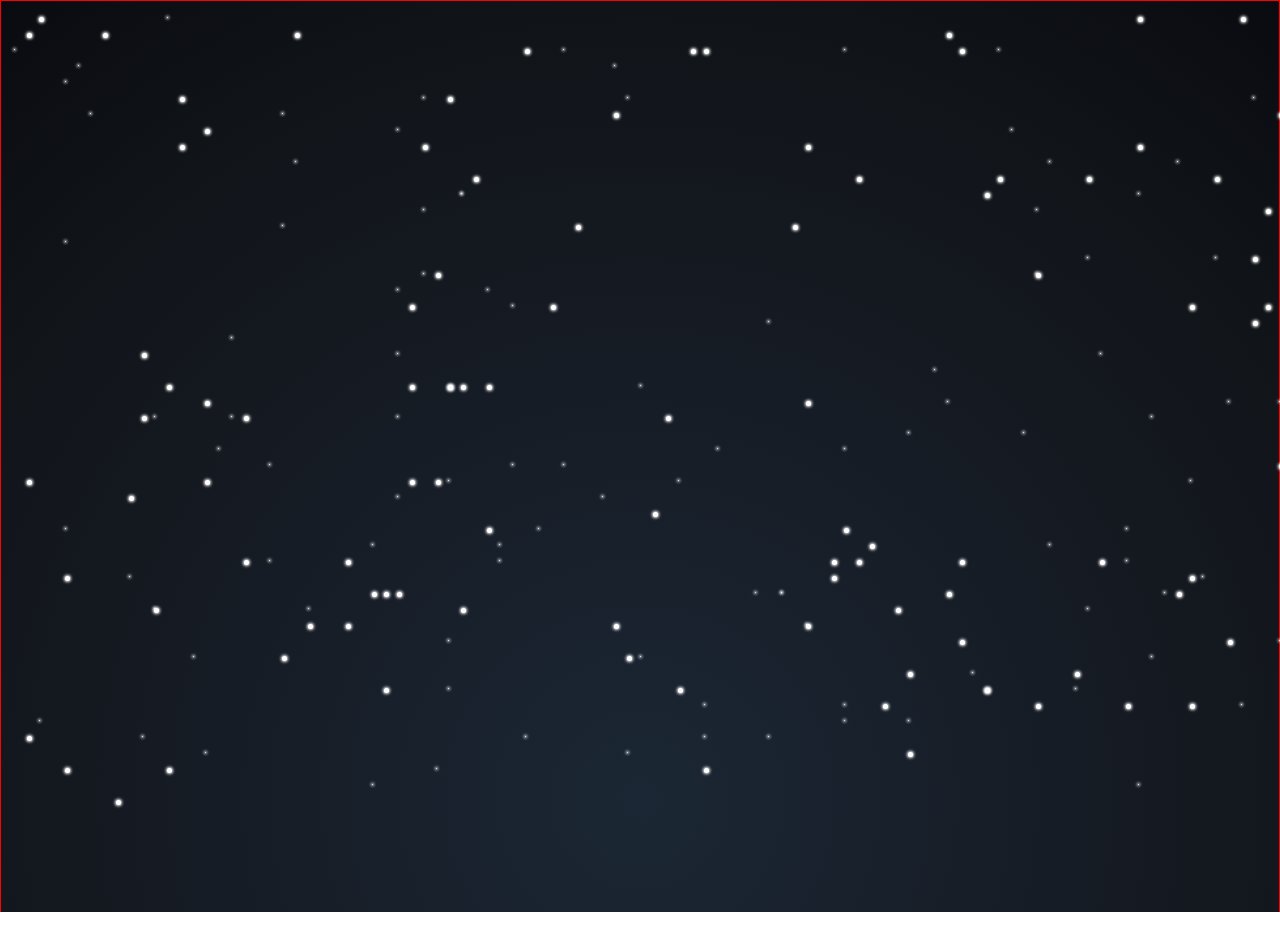
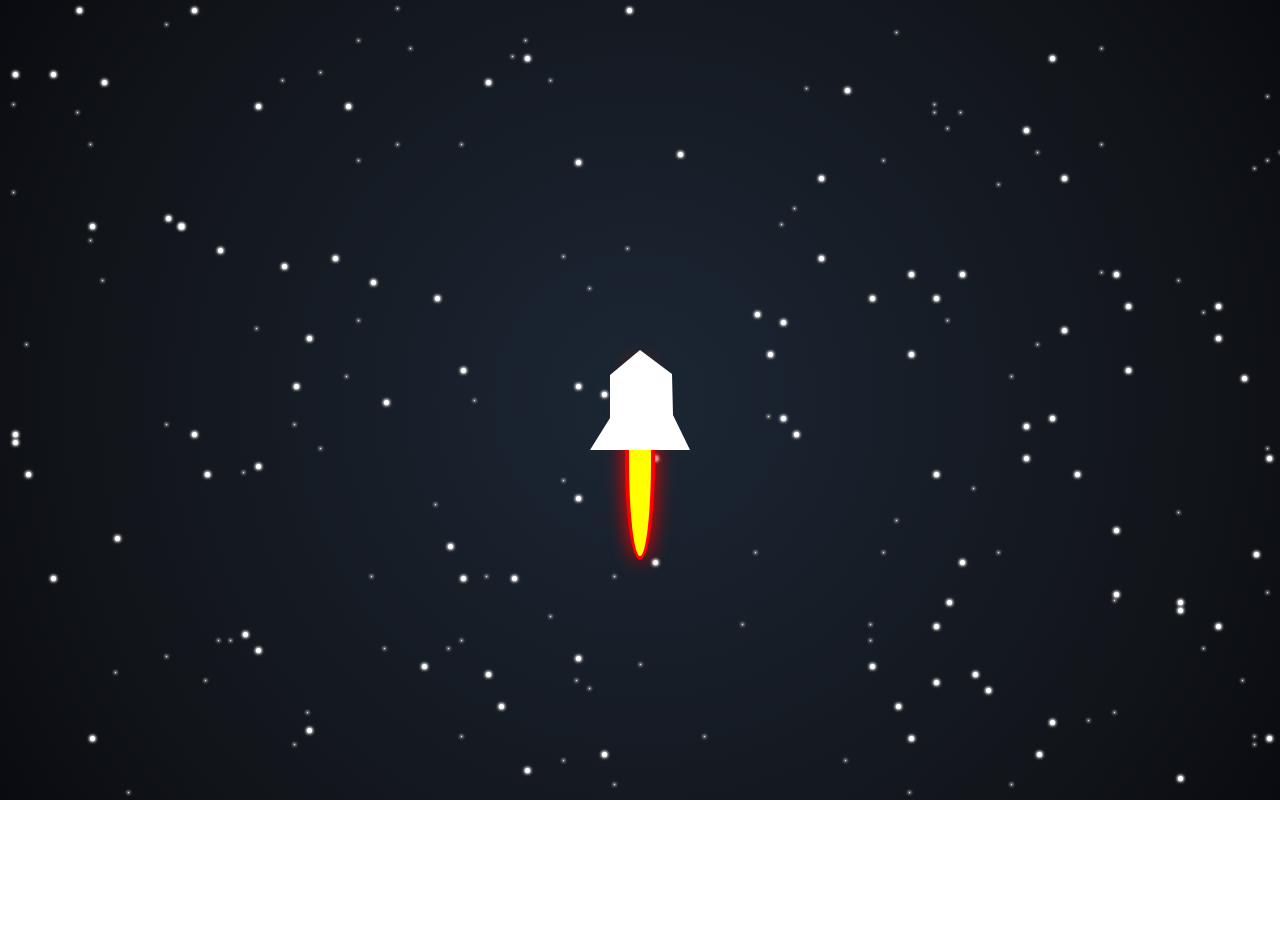
Before and after one commit to moeinparvizi/rocket-loading, a plain HTML site: page index.html in a window 1280 px wide. Shown: the top 950 px of the page. After the commit the page ends 800 px from the top, so only its background shows below. Drawn offline with Linux system fonts and the light colour scheme.

Commit message:
create rocket

```diff
--- a/assets/styles/global.scss
+++ b/assets/styles/global.scss
@@ -4,18 +4,18 @@ $bgdark : #090B10;
 $white : #fff;
 $red : red;
 
-// codes
+// Repetitious Codes
 * {
     margin: 0;
     padding: 0;
     box-sizing: border-box;
 }
 
-// -webkit-clip-path: polygon(50% 0%, 82% 24%, 83% 65%, 100% 100%, 0 100%, 20% 68%, 20% 25%);
-// clip-path: polygon(50% 0%, 82% 24%, 83% 65%, 100% 100%, 0 100%, 20% 68%, 20% 25%);
+// animations
 
-// background-image: radial-gradient(circle, #1b2734, #18202b, #151a22, #111419, #090b10);
-
+@keyframes starsmovement {
+    100%{transform: translateY(3000px);}
+}
 
 // functions
 @mixin starf($size) {
@@ -30,10 +30,8 @@ $red : red;
 
     @for $a from 1 through 100 {
         &:nth-of-type(#{$a}) {
-            top: (random(50))+#{'%'};
+            top: (random(100))+#{'%'};
             left: (random(100))+#{'%'};
         }
     }
 }
-
-// animations
--- a/assets/styles/master.scss
+++ b/assets/styles/master.scss
@@ -2,13 +2,12 @@
 
 .background{
     width: 100%;
-    height: 200vh;
+    height: 100vh;
     background-image: radial-gradient(circle, #1b2734, #18202b, #151a22, #111419, #090b10);
-    -webkit-clip-path: polygon(100% 0, 100% 57%, 0 57%, 0 0);
-    clip-path: polygon(100% 0, 100% 57%, 0 57%, 0 0);
-    border: 1px solid red;
     position: relative;
     >.big{
+        width: 100%;
+        height: 100%;
         >.star{
             @include starf(5);
         }
@@ -19,3 +18,29 @@
         }
     }
 }
+
+.rocket{
+    background-color: $white;
+    -webkit-clip-path: polygon(50% 0%, 82% 24%, 83% 65%, 100% 100%, 0 100%, 20% 68%, 20% 25%);
+    clip-path: polygon(50% 0%, 82% 24%, 83% 65%, 100% 100%, 0 100%, 20% 68%, 20% 25%);
+    width: 100px;
+    height: 100px;
+    position: absolute;
+    top: 50%;
+    left: 50%;
+    z-index: 2;
+    transform: translate(-50%,-50%);
+}
+.fire-rocket{
+    background-color: yellow;
+    height: 200px;
+    width: 30px;
+    border-radius: 70%;
+    position: absolute;
+    top: 52%;
+    left: 50%;
+    transform: translate(-50%,-28%);
+    box-shadow: 0 0 20px red;
+    border: 4px solid red;
+    z-index: 1;
+}
--- a/index.html
+++ b/index.html
@@ -213,6 +213,8 @@
             <div class="star"></div>
         </div>
     </div>
-    <div class="rocket"></div>
+    <div class="rocket">
+    </div>
+    <div class="fire-rocket"></div>
 </body>
 </html>
```
Also changed, not shown: assets/styles/master.css, 1 other file.
